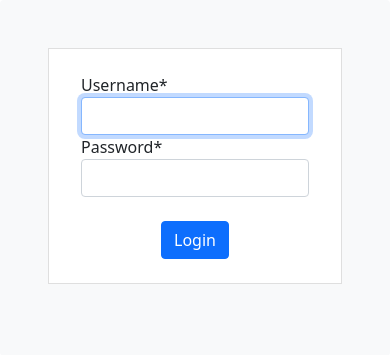
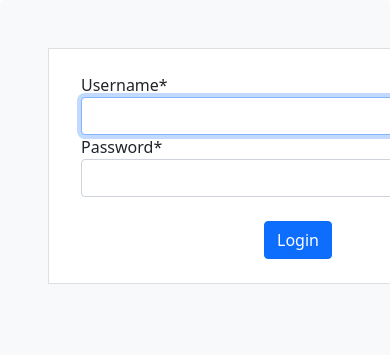
Before and after one commit to CunninghamL/ofb-apks, a Django app: page /accounts/login/ in a window 390 px wide; the page is wider, and only the part inside the window is pictured. Shown: the top 355 px of that part. Run offline with Django 3.2, Linux system fonts and the light colour scheme; parts of the project's set-up code (start-up, migrations or seed data) failed here and were passed over; some libraries are stand-ins or nearby versions.

Commit message:
update form login

```diff
--- a/apps/views.py
+++ b/apps/views.py
@@ -35,7 +35,7 @@ class AppsView(ListView, FormView):
     template_name = 'app.html'
     context_object_name = 'apps'
     success_url = '/'
-    paginate_by = 20
+    paginate_by = 10
 
     def post(self, request, *args, **kwargs):
         form = self.get_form()
@@ -124,7 +124,7 @@ class UploadFileView(FormView, ListView):
     template_name = 'upload_file.html'
     context_object_name = 'files'
     success_url = '/upload-file'
-    paginate_by = 20
+    paginate_by = 10
 
     def post(self, request, *args, **kwargs):
         form = self.get_form()
--- a/templates/base_auth.html
+++ b/templates/base_auth.html
@@ -11,8 +11,8 @@
 <body>
 
 <div>
-    <div class="bg-light p-5 rounded">
-        <div class="col-sm-10 mx-auto">
+    <div class="bg-light p-5 rounded" style="height: 100vh;">
+        <div class="col-sm-10 mx-auto" style="width: 500px">
             <div class="list-group-item d-flex justify-content-between card mb-4">
                 <div class="card-body">
                     {% block content %}
```
